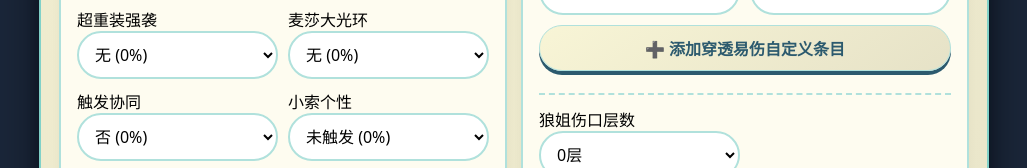
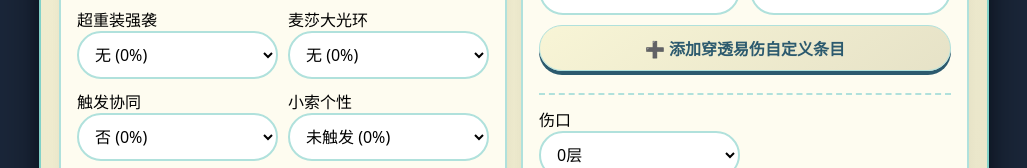
Before and after one commit to sn0040/SOCalc, a plain HTML site: page penetration/index.html in a window 1280 px wide. Shown: the part 1618-1786 px from the top of the page, without its empty margins (126-1153 px from the left). Drawn offline with nearby package versions, Linux system fonts and the light colour scheme.

Commit message:
Add files via upload

```diff
--- a/penetration/index.html
+++ b/penetration/index.html
@@ -147,7 +147,7 @@
             <button id="addCustomPenVulnBtn" class="btn action-btn" style="width:100%; margin-bottom: 10px;">➕ 添加穿透易伤自定义条目</button>
             <div class="divider"></div>
             <div class="row">
-                <div><label>狼姐伤口层数</label>
+                <div><label>伤口</label>
                     <select id="penWoundLayers">
                         <option value="0">0层</option>
                         <option value="1">1层 (+12%)</option>
```
